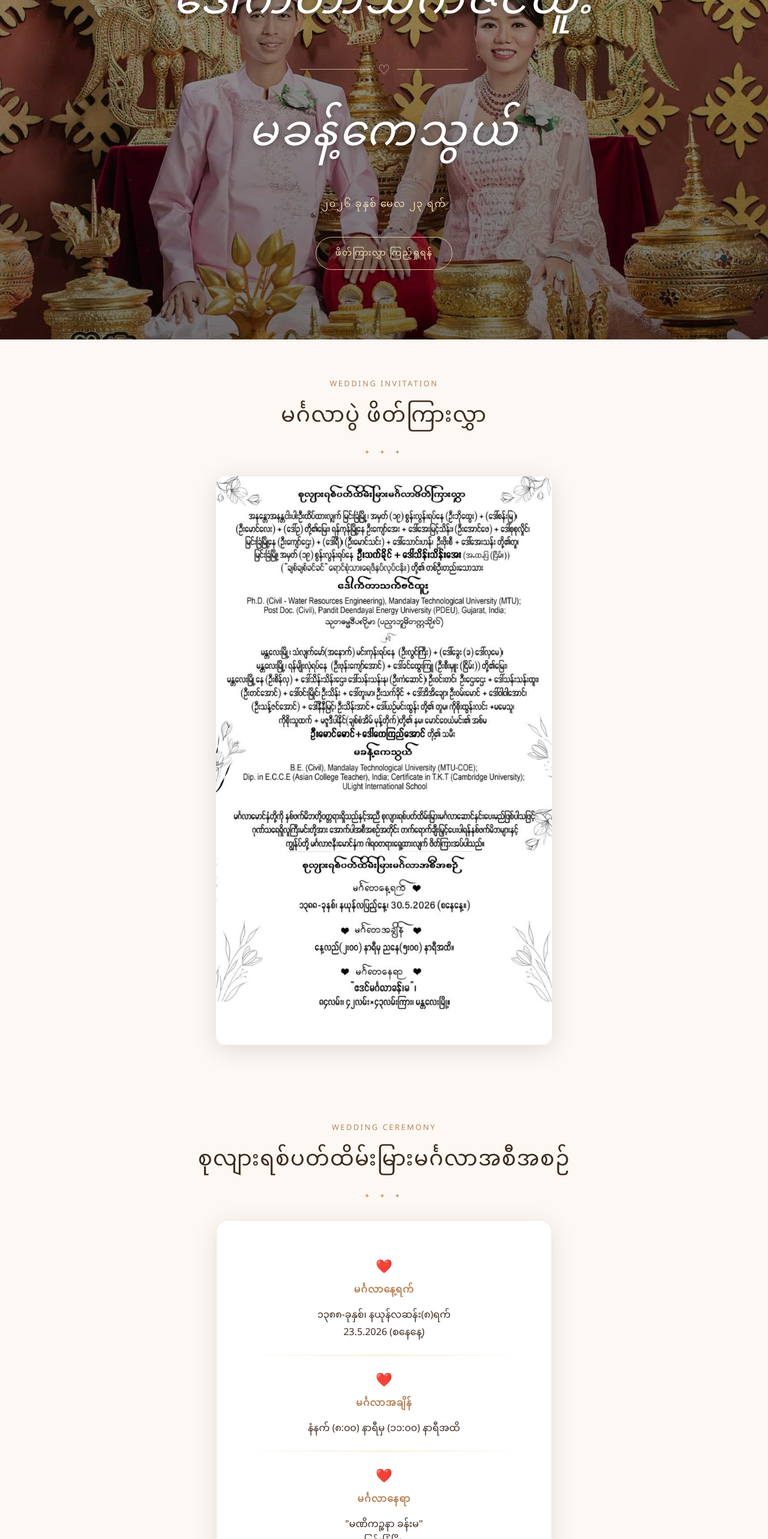
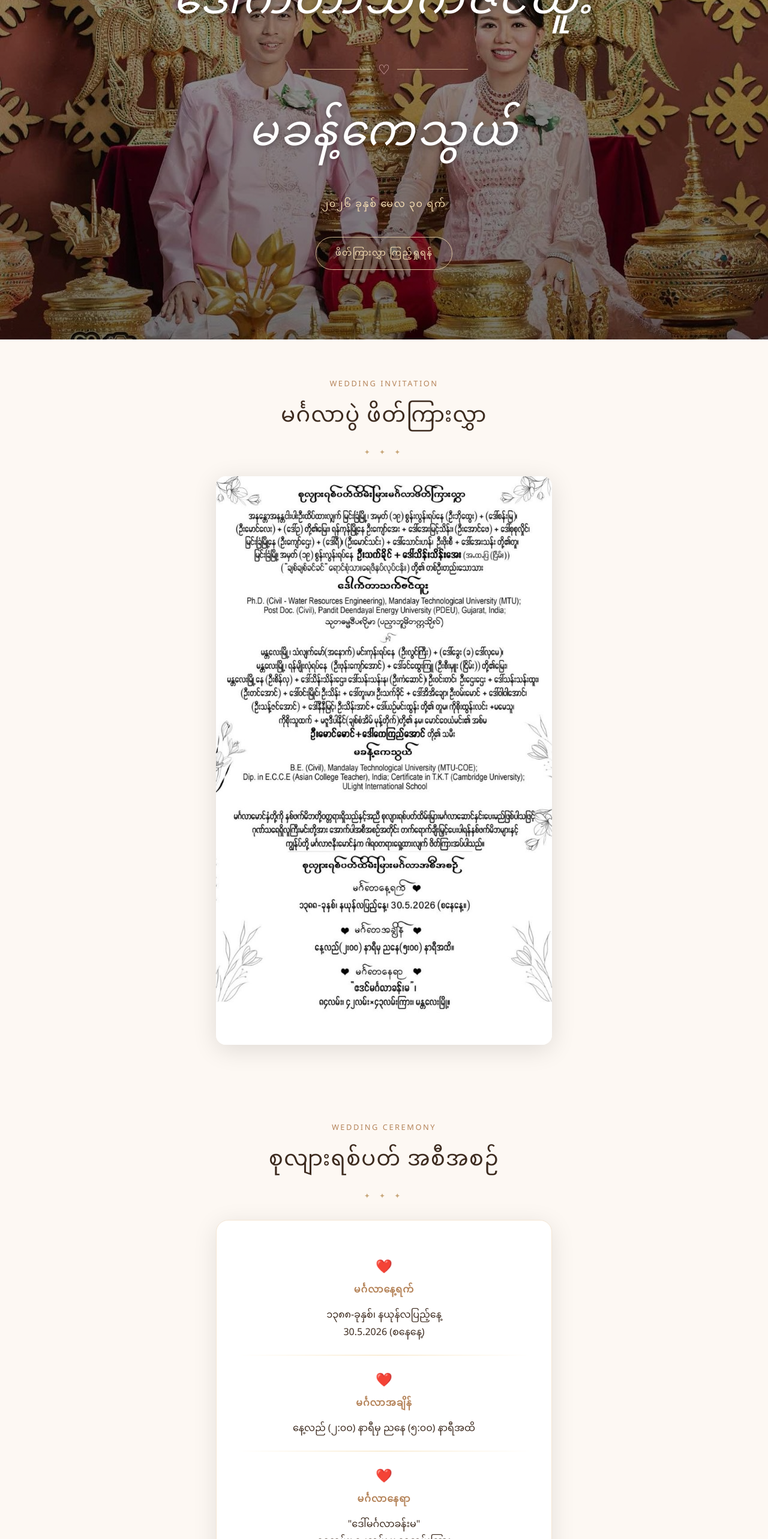
Before and after one commit to aungzawpyae/ggq, a Nuxt app: page / in a window 1280 px wide. Shown: the part 234-2800 px from the top of the page at 60% size. Built offline with nearby package versions, Linux system fonts and the light colour scheme.

Commit message:
Update app.vue

```diff
--- a/app/app.vue
+++ b/app/app.vue
@@ -12,7 +12,7 @@
           <span class="divider-line"></span>
         </div>
         <h1 class="hero-title">မခန့်ကေသွယ်</h1>
-        <p class="hero-date">၂၀၂၆ ခုနှစ် မေလ ၂၃ ရက်</p>
+        <p class="hero-date">၂၀၂၆ ခုနှစ် မေလ ၃၀ ရက်</p>
         <a href="#invitation" class="hero-btn">ဖိတ်ကြားလွှာ ကြည့်ရှုရန်</a>
       </div>
     </section>
@@ -37,28 +37,29 @@
     <section class="event-section">
       <div class="section-header">
         <p class="section-label">Wedding Ceremony</p>
-        <h2 class="section-title">စုလျားရစ်ပတ်ထိမ်းမြားမင်္ဂလာအစီအစဉ်</h2>
+        <h2 class="section-title">စုလျားရစ်ပတ် အစီအစဉ်</h2>
         <div class="title-ornament">✦ ✦ ✦</div>
       </div>
       <div class="event-card">
         <div class="event-item">
           <div class="event-icon">❤️</div>
           <h3 class="event-label">မင်္ဂလာနေ့ရက်</h3>
-          <p class="event-value">၁၃၈၈-ခုနှစ်၊ နယုန်လဆန်း(၈)ရက်</p>
-          <p class="event-value">23.5.2026 (စနေနေ့)</p>
+          <p class="event-value">၁၃၈၈-ခုနှစ်၊ နယုန်လပြည့်နေ့</p>
+          <p class="event-value">30.5.2026 (စနေနေ့)</p>
         </div>
         <div class="event-divider"></div>
         <div class="event-item">
           <div class="event-icon">❤️</div>
           <h3 class="event-label">မင်္ဂလာအချိန်</h3>
-          <p class="event-value">နံနက် (၈:၀၀) နာရီမှ (၁၁:၀၀) နာရီအထိ</p>
+          <p class="event-value">နေ့လည် (၂:၀၀) နာရီမှ ညနေ (၅:၀၀) နာရီအထိ</p>
         </div>
         <div class="event-divider"></div>
         <div class="event-item">
           <div class="event-icon">❤️</div>
           <h3 class="event-label">မင်္ဂလာနေရာ</h3>
-          <p class="event-value">"မဏိကဉ္စနာ ခန်းမ"</p>
-          <p class="event-value">မြင်းခြံမြို့</p>
+          <p class="event-value">"ဒေါ်မင်္ဂလာခန်းမ"</p>
+          <p class="event-value">၈၄လမ်း၊ ၄၂လမ်း x ၄၃လမ်းကြား</p>
+          <p class="event-value">မန္တလေးမြို့</p>
         </div>
       </div>
     </section>
```
